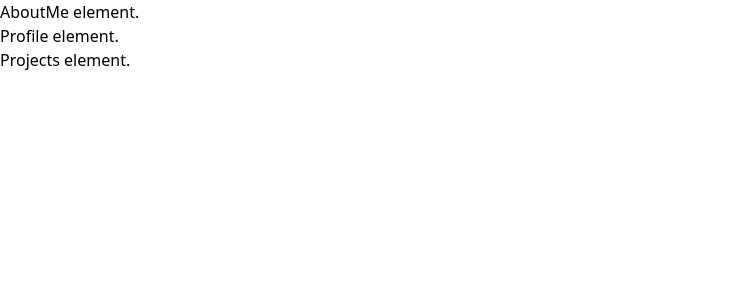
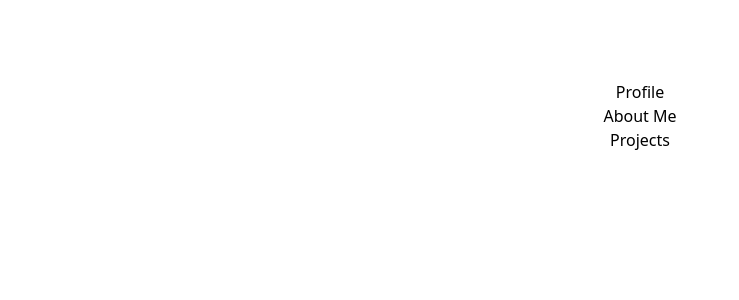
Before and after one commit to JacobPitkin/jacobpitkin, a React (Vite) app: page / in a window 1280 px wide. Shown: the top 300 px of the page, without its empty margins (0-739 px from the left). Built offline with nearby package versions, Linux system fonts and the light colour scheme.

Commit message:
Fixed some styling, centered items. Displaying correctly

```diff
--- a/index.html
+++ b/index.html
@@ -4,7 +4,7 @@
     <meta charset="UTF-8" />
     <link rel="icon" type="image/png" href="/jp.png" />
     <meta name="viewport" content="width=device-width, initial-scale=1.0" />
-    <title>Vite + React</title>
+    <title>Jacob Pitkin</title>
   </head>
   <body>
     <div id="root"></div>
--- a/src/App.jsx
+++ b/src/App.jsx
@@ -4,9 +4,9 @@ import Projects from './components/Projects';
 
 function App() {
   return (
-    <div>
+    <div className="App flex items-center justify-center flex-col text-center pt-20">
+      <Profile/>
       <AboutMe/>
-      <Profile/>
       <Projects/>
     </div>
   )
--- a/src/components/AboutMe.jsx
+++ b/src/components/AboutMe.jsx
@@ -1,6 +1,8 @@
 function AboutMe() {
   return (
-    <p>AboutMe element.</p>
+    <div>
+      <h1>About Me</h1>
+    </div>
   )
 }
 
--- a/src/components/Profile.jsx
+++ b/src/components/Profile.jsx
@@ -1,6 +1,8 @@
 function Profile() {
   return (
-    <p>Profile element.</p>
+    <div>
+      <h1>Profile</h1>
+    </div>
   )
 }
 
--- a/src/components/Projects.jsx
+++ b/src/components/Projects.jsx
@@ -1,7 +1,9 @@
-function Project() {
+function Projects() {
   return (
-    <p>Projects element.</p>
+    <div>
+      <h1>Projects</h1>
+    </div>
   )
 }
 
-export default Project;
+export default Projects;
```
